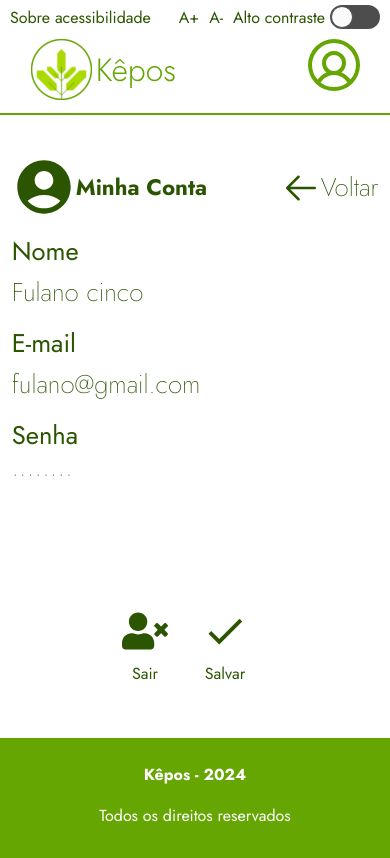
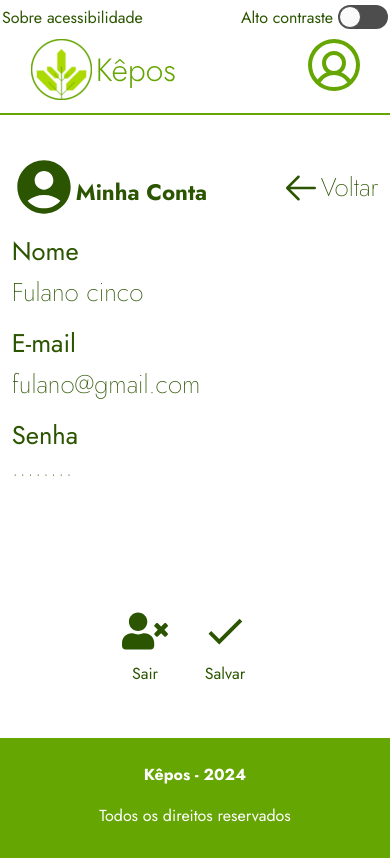
Before and after one commit to Project-Kepos/kepos-front-end, a React (Vite) app: page /dashboard/my-account in a window 390 px wide. Built offline with nearby package versions, Linux system fonts and the light colour scheme; no server answers; sample sign-in values are in the browser's storage.

Commit message:
better responsiviness in  accessibilty page

```diff
--- a/src/components/accessibility-bar/styles.module.css
+++ b/src/components/accessibility-bar/styles.module.css
@@ -43,7 +43,7 @@
 
     }
   }
-  @media only screen and (max-width: 366px) {
+  @media only screen and (max-width: 390px) {
     .customToogle{
         margin-right: 2px;
     }
@@ -55,7 +55,7 @@
         display: none;
     }
   }
-  @media only screen and (max-width: 300px) {
+  @media only screen and (max-width: 320px) {
     .sobreacessibilidade{
         display: none;
     }
--- a/src/pages/acessibilidade/styles.module.css
+++ b/src/pages/acessibilidade/styles.module.css
@@ -16,13 +16,31 @@
     font-size: 1.5rem;
     margin-top: 10px;
 }
+h1{
+    margin-top: 10px;
+}
 p {
     margin-top: 10px;
 }
-@media(max-width: 480px) {
+@media(max-width: 630px) {
     .container {
-        padding-left: 20px;
-        padding-right: 20px;
+        padding-left: 50px;
+        padding-right: 50px;
 
     }
   }
+@media(max-width: 480px) {
+    .container {
+        padding-left: 5px;
+        padding-right: 5px;
+
+    }
+
+  }
+
+  @media(max-width: 480px) {
+    h1{
+        font-size: 27px;
+    }
+
+  }
```
